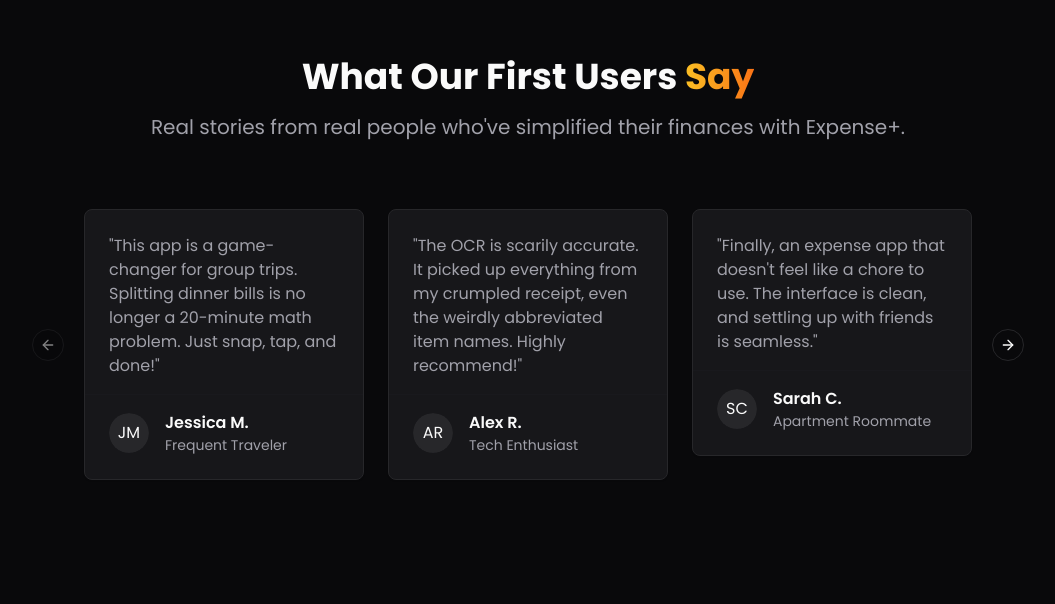
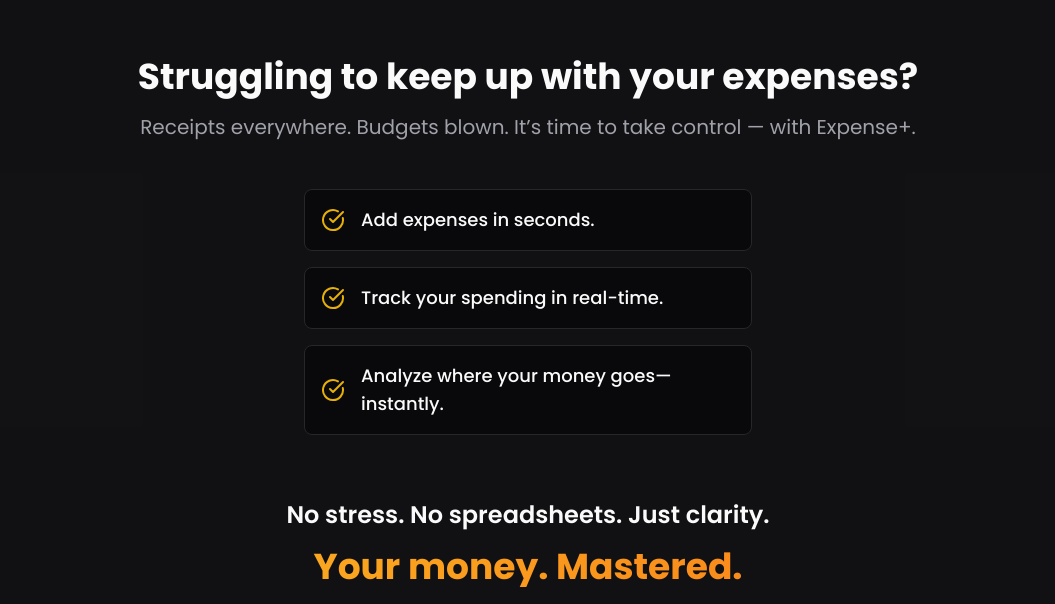
Before and after one commit to asaripa3/expense-plus-app, a React (Vite) app: page / in a window 1280 px wide. Shown: the part 2876-3480 px from the top of the page, without its empty margins (112-1167 px from the left). Built offline with nearby package versions, Linux system fonts and the light colour scheme.

Commit message:
Refine website copy
Updated the website copy to highlight the app's key features and benefits.

```diff
--- /dev/null
+++ b/src/components/landing/ValueProp.tsx
@@ -0,0 +1,43 @@
+
+import { CheckCircle } from 'lucide-react';
+
+const benefits = [
+    "Add expenses in seconds.",
+    "Track your spending in real-time.",
+    "Analyze where your money goes—instantly."
+];
+
+const ValueProp = () => {
+  return (
+    <section id="value-prop" className="py-24 sm:py-32 bg-secondary/30">
+        <div className="container text-center">
+            <h2 className="text-3xl md:text-4xl font-bold">
+                Struggling to keep up with your expenses?
+            </h2>
+            <p className="md:w-3/4 mx-auto mt-4 text-xl text-muted-foreground">
+                Receipts everywhere. Budgets blown. It’s time to take control — with Expense+.
+            </p>
+
+            <div className="max-w-md mx-auto mt-12 space-y-4">
+                {benefits.map((benefit) => (
+                    <div key={benefit} className="flex items-center gap-4 p-4 rounded-lg bg-background border">
+                        <CheckCircle className="h-6 w-6 text-primary flex-shrink-0" />
+                        <p className="text-lg font-medium text-left">{benefit}</p>
+                    </div>
+                ))}
+            </div>
+
+            <div className="mt-16">
+                 <p className="text-2xl font-semibold">
+                    No stress. No spreadsheets. Just clarity.
+                </p>
+                <p className="mt-4 text-4xl font-bold bg-gradient-to-r from-amber-400 to-orange-500 text-transparent bg-clip-text">
+                    Your money. Mastered.
+                </p>
+            </div>
+        </div>
+    </section>
+  );
+};
+
+export default ValueProp;
--- a/src/pages/Index.tsx
+++ b/src/pages/Index.tsx
@@ -6,6 +6,7 @@ import HowItWorks from "@/components/landing/HowItWorks";
 import CTA from "@/components/landing/CTA";
 import Footer from "@/components/landing/Footer";
 import Testimonials from "@/components/landing/Testimonials";
+import ValueProp from "@/components/landing/ValueProp";
 
 const Index = () => {
   return (
@@ -15,6 +16,7 @@ const Index = () => {
         <Hero />
         <Features />
         <HowItWorks />
+        <ValueProp />
         <Testimonials />
         <CTA />
       </main>
```
